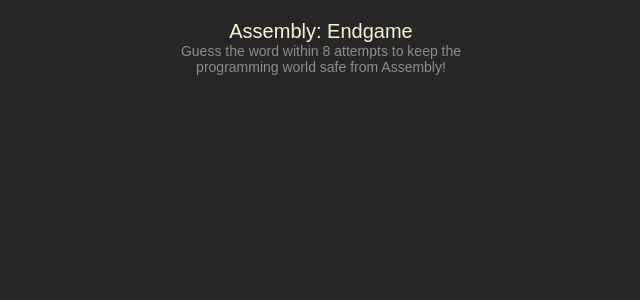
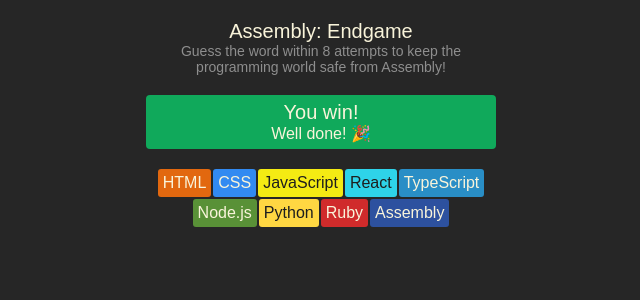
Before and after one commit to begumkucuk35/assembly-end-game, a React (Vite) app: page / in a window 1280 px wide. Shown: the top 300 px of the page, without its empty margins (319-959 px from the left). Built offline with nearby package versions, Linux system fonts and the light colour scheme.

Commit message:
status and language list sections created

```diff
--- a/src/App.css
+++ b/src/App.css
@@ -13,3 +13,29 @@
   max-width: 350px;
   color: #8E8E8E;
 }
+
+section.game-status{
+  text-align: center;
+  margin: 20px auto;
+  padding: 6px 0;
+  border-radius: 4px;
+  background-color: #10A95B;
+  color: #F9F4DA;
+}
+
+section.game-status h2{
+  font-size: 1.25rem;
+  font-weight: 500;
+}
+
+section.language-chips{
+  display: flex;
+  flex-wrap: wrap;
+  gap: 2px;
+  justify-content: center;
+  max-width: 350px;
+}
+section.language-chips span{
+  border-radius: 3px;
+  padding: 5px;
+}
--- a/src/App.jsx
+++ b/src/App.jsx
@@ -1,6 +1,14 @@
+import React from "react";
 import "./App.css";
+import { languages } from "./languages";
 
 function App() {
+  const [winningGame, setWinningGame] = React.useState(true);
+
+  const languageElements =languages.map((language, index) => (
+    <span key={index} style={{color: language.color, backgroundColor: language.backgroundColor}}>{language.name}</span>
+  ))
+
   return (
     <main>
       <header>
@@ -10,6 +18,13 @@
           from Assembly!
         </p>
       </header>
+      <section className="game-status">
+        <h2>You win!</h2>
+        <p>Well done! 🎉</p>
+      </section>
+      <section className="language-chips">
+          {languageElements}
+      </section>
     </main>
   );
 }
--- /dev/null
+++ b/src/languages.js
@@ -0,0 +1,47 @@
+export const languages = [
+    {
+        name: "HTML",
+        backgroundColor: "#E2680F",
+        color: "#F9F4DA",
+    },
+    {
+        name: "CSS",
+        backgroundColor: "#328AF1",
+        color: "#F9F4DA",
+    },
+    {
+        name: "JavaScript",
+        backgroundColor: "#F4EB13",
+        color: "#1E1E1E",
+    },
+    {
+        name: "React",
+        backgroundColor: "#2ED3E9",
+        color: "#1E1E1E",
+    },
+    {
+        name: "TypeScript",
+        backgroundColor: "#298EC6",
+        color: "#F9F4DA",
+    },
+    {
+        name: "Node.js",
+        backgroundColor: "#599137",
+        color: "#F9F4DA",
+    },
+    {
+        name: "Python",
+        backgroundColor: "#FFD742",
+        color: "#1E1E1E",
+    },
+    {
+        name: "Ruby",
+        backgroundColor: "#D02B2B",
+        color: "#F9F4DA",
+    },
+    {
+        name: "Assembly",
+        backgroundColor: "#2D519F",
+        color: "#F9F4DA",
+    },
+]
```
